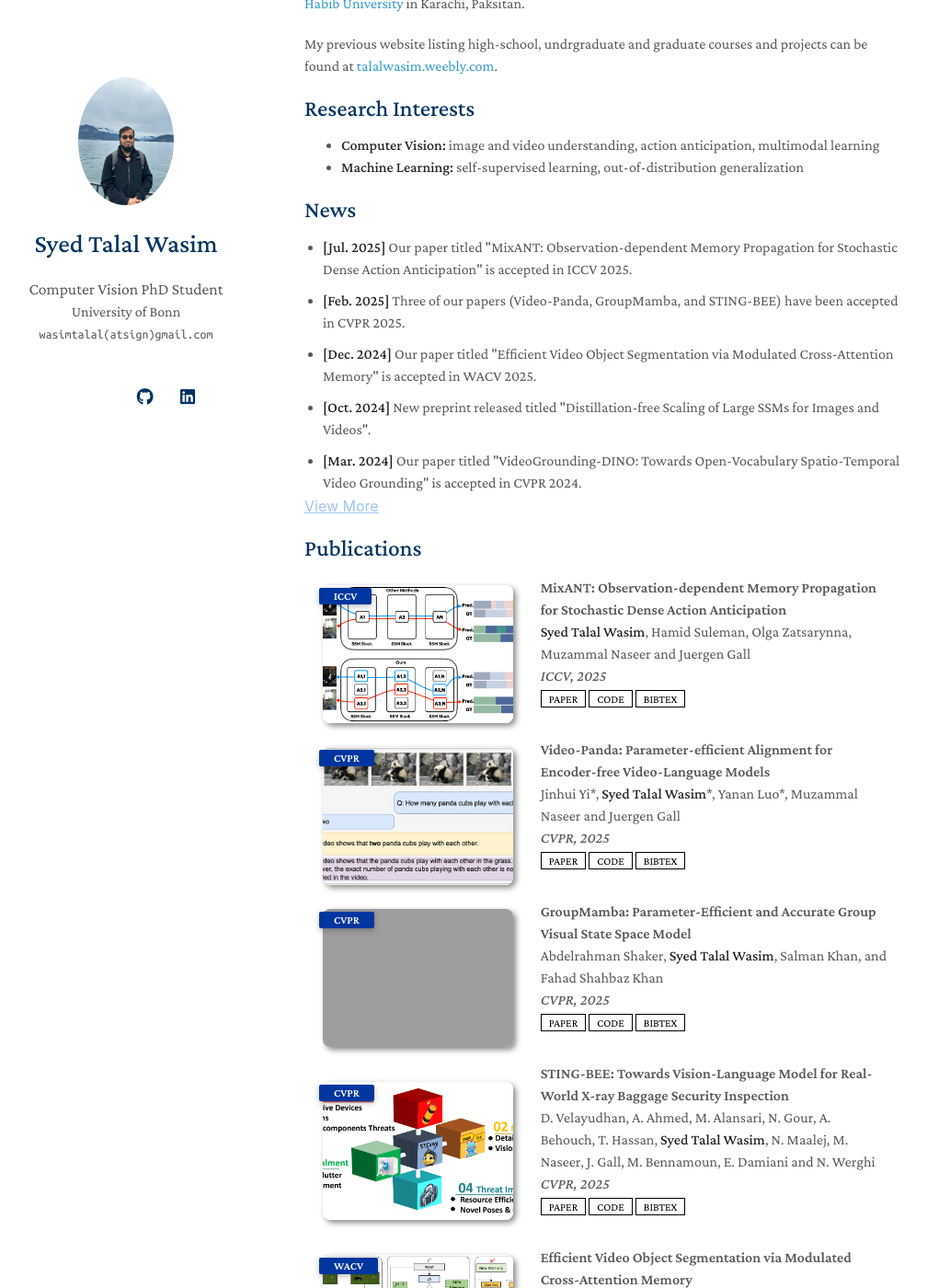
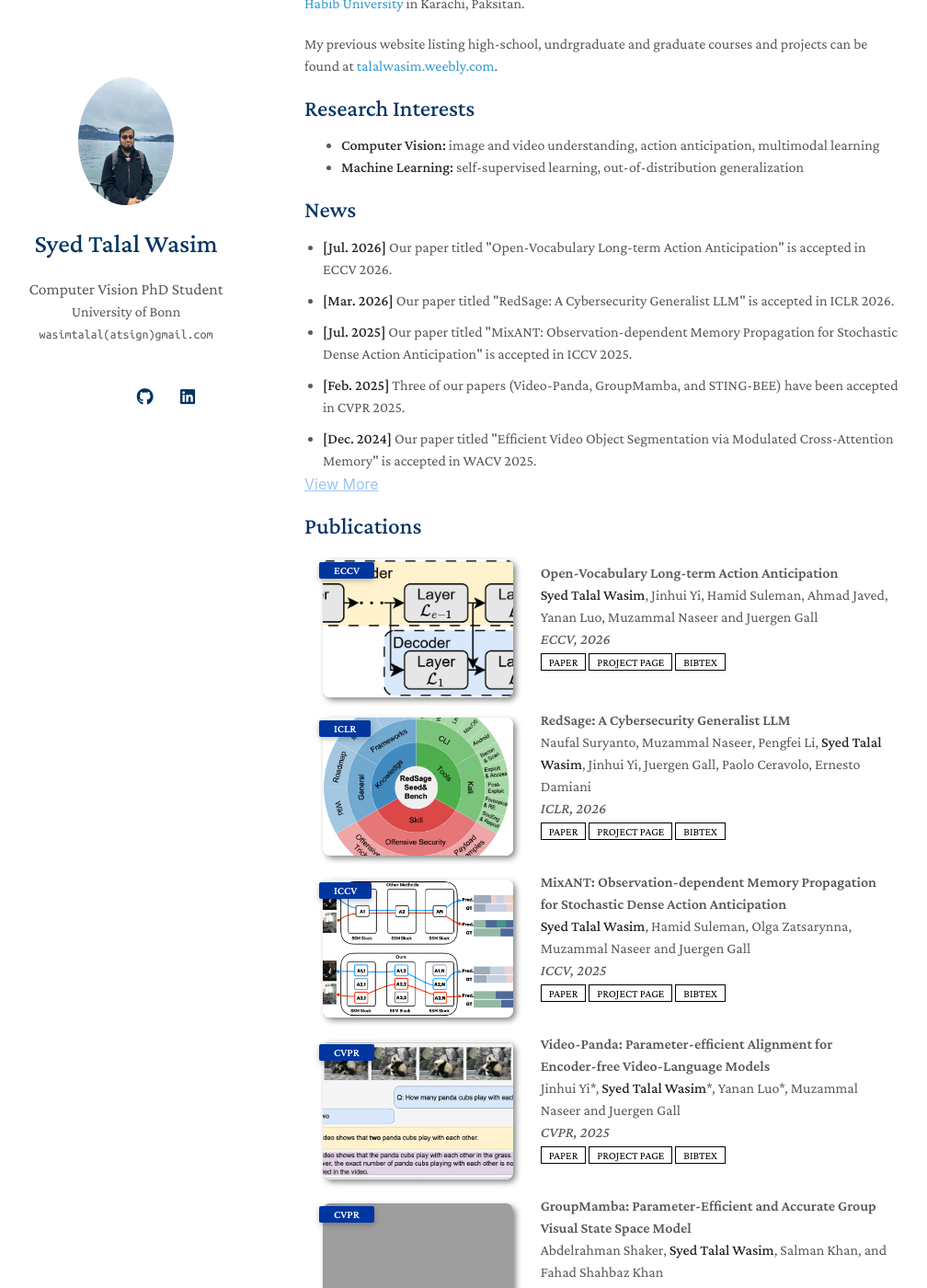
Before and after one commit to TalalWasim/talalwasim.github.io, a Jekyll site: the page built from index.md, in a window 1280 px wide and 1400 px high, scrolled down 441 px. Shown: the whole window at 92% size, without its empty margins (139-1147 px from the left). Built offline with Jekyll 4.4.1, drawn with Linux system fonts in a browser that asks for light colours; nearby versions of some CDN libraries; a style sheet for code colours, icons or effects is not loaded; our own code applies the rules of GitHub Pages for plain Markdown files; some of the changed text lies outside the part shown; grey boxes are pictures that could not be loaded.

Commit message:
updated CV and publications

```diff
--- a/_includes/publications.md
+++ b/_includes/publications.md
@@ -2,6 +2,72 @@
 
 <div class="publications">
 <ol class="bibliography">
+
+<li>
+<div class="pub-row">
+  <div class="col-sm-3 abbr" style="position: relative;padding-right: 15px;padding-left: 15px;">
+    <img src="assets/paper_imgs/mhcad.png" class="teaser img-fluid z-depth-1">
+    <abbr class="badge">ECCV</abbr>
+  </div>
+  <div class="col-sm-9" style="position: relative;width: 100%;padding-right: 15px;padding-left: 20px;">
+    <div class="title">Open-Vocabulary Long-term Action Anticipation</div>
+    <div class="author"><strong>Syed Talal Wasim</strong>, Jinhui Yi, Hamid Suleman, Ahmad Javed, Yanan Luo, Muzammal Naseer and Juergen Gall</div>
+    <div class="periodical"><em>ECCV, 2026</em></div>
+    <div class="links">
+      <a href="https://eccv.ecva.net/virtual/2026/poster/4830" class="btn btn-sm z-depth-0" role="button" target="_blank" style="font-size:12px;">PAPER</a>
+      <a href="https://jh-yi.github.io/OpenVocab-Ant/" class="btn btn-sm z-depth-0" role="button" target="_blank" style="font-size:12px;">PROJECT PAGE</a>
+      <button class="btn btn-sm z-depth-0 bibtex-btn" onclick="showBibtex('bibtex-mhcad')" style="font-size:12px;">BIBTEX</button>
+    </div>
+    <div id="bibtex-mhcad" class="bibtex-popup">
+      <div class="bibtex-content">
+        <span class="close" onclick="closeBibtex('bibtex-mhcad')">&times;</span>
+        <pre>
+@inproceedings{wasim2026openVocabAnt,
+  title={Open-Vocabulary Long-term Action Anticipation},
+  author={Syed Talal Wasim and Jinhui Yi and Hamid Suleman and Ahmad Javed and Yanan Luo and Muzammal Naseer and Juergen Gall},
+  booktitle={ECCV}
+  year={2026}}
+        </pre>
+      </div>
+    </div>
+  </div>
+</div>
+</li>
+
+<br>
+
+<li>
+<div class="pub-row">
+  <div class="col-sm-3 abbr" style="position: relative;padding-right: 15px;padding-left: 15px;">
+    <img src="assets/paper_imgs/redsage.png" class="teaser img-fluid z-depth-1">
+    <abbr class="badge">ICLR</abbr>
+  </div>
+  <div class="col-sm-9" style="position: relative;width: 100%;padding-right: 15px;padding-left: 20px;">
+    <div class="title">RedSage: A Cybersecurity Generalist LLM</div>
+    <div class="author">Naufal Suryanto, Muzammal Naseer, Pengfei Li, <strong>Syed Talal Wasim</strong>, Jinhui Yi, Juergen Gall, Paolo Ceravolo, Ernesto Damiani</div>
+    <div class="periodical"><em>ICLR, 2026</em></div>
+    <div class="links">
+      <a href="https://arxiv.org/pdf/2601.22159" class="btn btn-sm z-depth-0" role="button" target="_blank" style="font-size:12px;">PAPER</a>
+      <a href="https://risys-lab.github.io/RedSage/" class="btn btn-sm z-depth-0" role="button" target="_blank" style="font-size:12px;">PROJECT PAGE</a>
+      <button class="btn btn-sm z-depth-0 bibtex-btn" onclick="showBibtex('bibtex-redsage')" style="font-size:12px;">BIBTEX</button>
+    </div>
+    <div id="bibtex-redsage" class="bibtex-popup">
+      <div class="bibtex-content">
+        <span class="close" onclick="closeBibtex('bibtex-redsage')">&times;</span>
+        <pre>
+@inproceedings{suryanto2026redsage,
+  title={RedSage: A Cybersecurity Generalist LLM},
+  author={Naufal Suryanto and Muzammal Naseer and Pengfei Li and Syed Talal Wasim and Jinhui Yi and Juergen Gall and Paolo Ceravolo and Ernesto Damiani},
+  booktitle={ICLR}
+  year={2026}}
+        </pre>
+      </div>
+    </div>
+  </div>
+</div>
+</li>
+
+<br>
 
 <li>
 <div class="pub-row">
@@ -15,7 +81,7 @@
     <div class="periodical"><em>ICCV, 2025</em></div>
     <div class="links">
       <a href="https://arxiv.org/abs/2509.11394" class="btn btn-sm z-depth-0" role="button" target="_blank" style="font-size:12px;">PAPER</a>
-      <a href="https://talalwasim.github.io/MixANT/" class="btn btn-sm z-depth-0" role="button" target="_blank" style="font-size:12px;">CODE</a>
+      <a href="https://talalwasim.github.io/MixANT/" class="btn btn-sm z-depth-0" role="button" target="_blank" style="font-size:12px;">PROJECT PAGE</a>
       <button class="btn btn-sm z-depth-0 bibtex-btn" onclick="showBibtex('bibtex-mixant')" style="font-size:12px;">BIBTEX</button>
     </div>
     <div id="bibtex-mixant" class="bibtex-popup">
@@ -48,7 +114,7 @@
     <div class="periodical"><em>CVPR, 2025</em></div>
     <div class="links">
       <a href="https://arxiv.org/abs/2412.18609" class="btn btn-sm z-depth-0" role="button" target="_blank" style="font-size:12px;">PAPER</a>
-      <a href="https://github.com/jh-yi/Video-Panda" class="btn btn-sm z-depth-0" role="button" target="_blank" style="font-size:12px;">CODE</a>
+      <a href="https://jh-yi.github.io/Video-Panda/" class="btn btn-sm z-depth-0" role="button" target="_blank" style="font-size:12px;">PROJECT PAGE</a>
       <button class="btn btn-sm z-depth-0 bibtex-btn" onclick="showBibtex('bibtex-vpanda')" style="font-size:12px;">BIBTEX</button>
     </div>
     <div id="bibtex-vpanda" class="bibtex-popup">
@@ -114,7 +180,7 @@
     <div class="periodical"><em>CVPR, 2025</em></div>
     <div class="links">
       <a href="https://arxiv.org/abs/2504.02823" class="btn btn-sm z-depth-0" role="button" target="_blank" style="font-size:12px;">PAPER</a>
-      <a href="https://divs1159.github.io/STING-BEE/" class="btn btn-sm z-depth-0" role="button" target="_blank" style="font-size:12px;">CODE</a>
+      <a href="https://divs1159.github.io/STING-BEE/" class="btn btn-sm z-depth-0" role="button" target="_blank" style="font-size:12px;">PROJECT PAGE</a>
       <button class="btn btn-sm z-depth-0 bibtex-btn" onclick="showBibtex('bibtex-sting')" style="font-size:12px;">BIBTEX</button>
     </div>
     <div id="bibtex-sting" class="bibtex-popup">
@@ -172,12 +238,12 @@
 <div class="pub-row">
   <div class="col-sm-3 abbr" style="position: relative;padding-right: 15px;padding-left: 15px;">
     <img src="assets/paper_imgs/stablemamba.png" class="teaser img-fluid z-depth-1">
-    <abbr class="badge">Under Review</abbr>
+    <abbr class="badge">IJCV</abbr>
   </div>
   <div class="col-sm-9" style="position: relative;width: 100%;padding-right: 15px;padding-left: 20px;">
-    <div class="title">Distillation-free Scaling of Large SSMs for Images and Videos</div>
+    <div class="title">Distillation-free Scaling of Large State-Space Models for Images and Videos</div>
     <div class="author">Hamid Suleman*, <strong>Syed Talal Wasim</strong>*, Muzammal Naseer and Juergen Gall</div>
-    <div class="periodical"><em>Under Review</em></div>
+    <div class="periodical"><em>IJCV</em></div>
     <div class="links">
       <a href="https://arxiv.org/abs/2409.11867" class="btn btn-sm z-depth-0" role="button" target="_blank" style="font-size:12px;">PAPER</a>
       <a href="https://talalwasim.github.io" class="btn btn-sm z-depth-0" role="button" target="_blank" style="font-size:12px;">CODE</a>
@@ -187,11 +253,11 @@
       <div class="bibtex-content">
         <span class="close" onclick="closeBibtex('bibtex-stablemamba')">&times;</span>
         <pre>
-@article{suleman2024stablemamba,
-  title={Distillation-free Scaling of Large SSMs for Images and Videos},
+@article{suleman2026stablemamba,
+  title={Distillation-free Scaling of Large State-Space Models for Images and Videos},
   author={Hamid Suleman* and Syed Talal Wasim* and Muzammal Naseer and Juergen Gall},
-  journal={arxiv preprint, arxiv:2409.11867},
-  year={2024}}
+  journal={IJCV},
+  year={2026}}
         </pre>
       </div>
     </div>
--- a/index.md
+++ b/index.md
@@ -22,6 +22,8 @@ My previous website listing high-school, undrgraduate and graduate courses and p
 ## News
 <div id="news-container">
 <ul>
+    <li><strong>[Jul. 2026]</strong> Our paper titled "Open-Vocabulary Long-term Action Anticipation" is accepted in ECCV 2026.</li>
+    <li><strong>[Mar. 2026]</strong> Our paper titled "RedSage: A Cybersecurity Generalist LLM" is accepted in ICLR 2026.</li>
     <li><strong>[Jul. 2025]</strong> Our paper titled "MixANT: Observation-dependent Memory Propagation for Stochastic Dense Action Anticipation" is accepted in ICCV 2025.</li>
     <li><strong>[Feb. 2025]</strong> Three of our papers (Video-Panda, GroupMamba, and STING-BEE) have been accepted in CVPR 2025.</li>
     <li><strong>[Dec. 2024]</strong> Our paper titled "Efficient Video Object Segmentation via Modulated Cross-Attention Memory" is accepted in WACV 2025.</li>
```
Also changed, not shown: assets/paper_imgs/mhcad.png (added), assets/paper_imgs/redsage.png (added), 1 other file.
